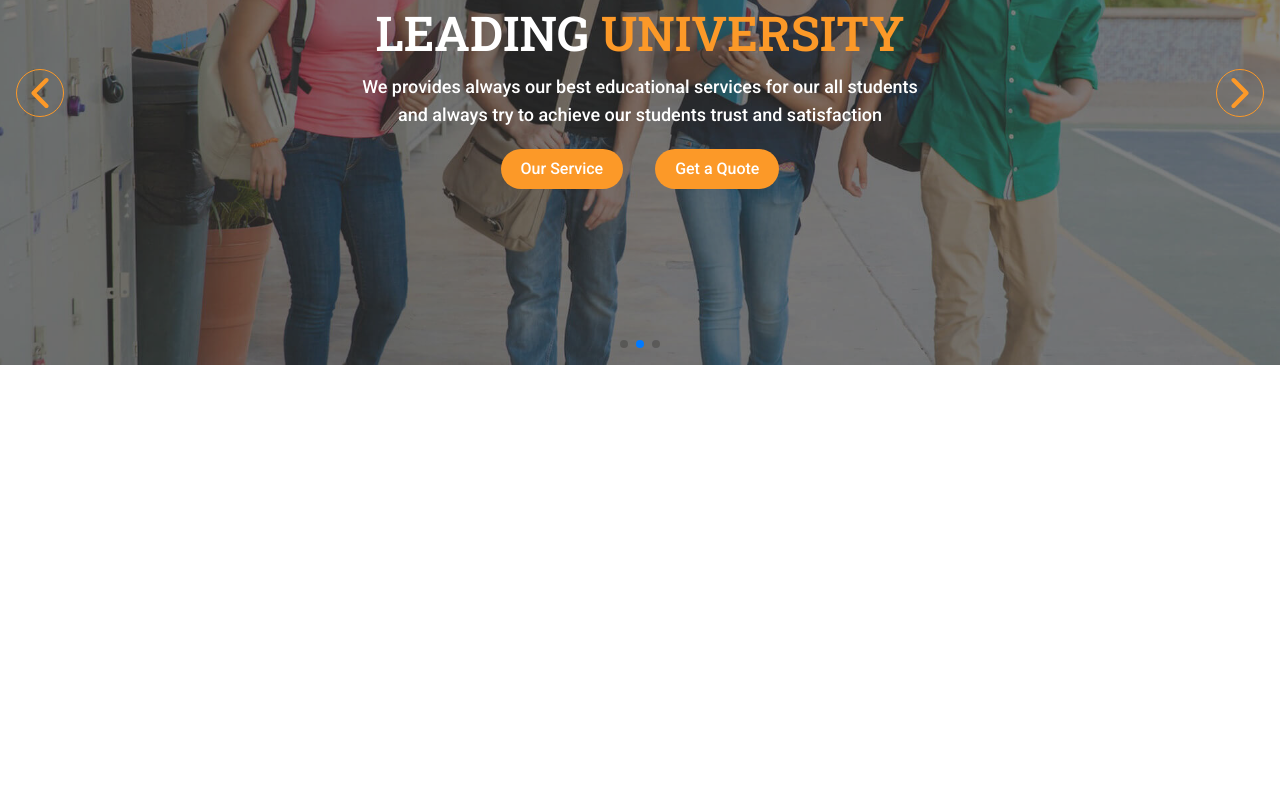
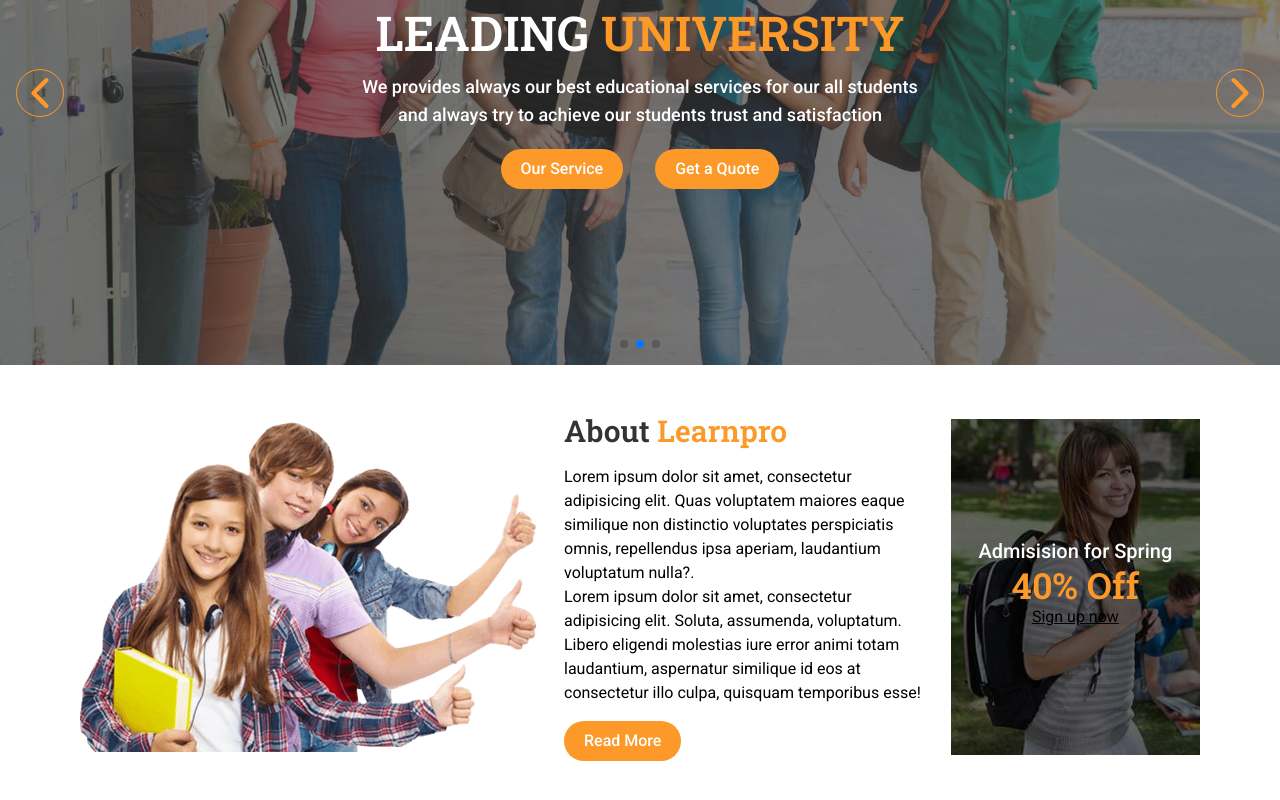
Before and after one commit to mallick-portfolio/learnPR, a React (Create React App) app in the folder client/: page /home in a window 1280 px wide. Shown: the part 268-1068 px from the top of the page. Before the commit the page ends 800 px from the top, so only its background shows below. Built offline with nearby package versions, Linux system fonts and the light colour scheme.

Commit message:
added home about

```diff
--- /dev/null
+++ b/client/src/components/About/About.jsx
@@ -0,0 +1,40 @@
+import React from "react";
+import about from "../../assets/images/about.png";
+import about1 from "../../assets/images/about2.jpg";
+import CommonBtn from "../Shared/CommonBtn.jsx";
+import Title from "../Shared/Title.jsx";
+const About = () => {
+  return (
+    <div className="container py-12 flex flex-col lg:flex-row gap-6 justify-between items-center">
+      <img className="" src={about} alt="" />
+      <div className="px-4 sm:px-8 lg:px-0">
+        <Title firstTitle={"About"} secondTitle={"Learnpro"} />
+        <p className="py-4">
+          Lorem ipsum dolor sit amet, consectetur adipisicing elit. Quas
+          voluptatem maiores eaque similique non distinctio voluptates
+          perspiciatis omnis, repellendus ipsa aperiam, laudantium voluptatum
+          nulla?. <br />
+          Lorem ipsum dolor sit amet, consectetur adipisicing elit. Soluta,
+          assumenda, voluptatum. Libero eligendi molestias iure error animi
+          totam laudantium, aspernatur similique id eos at consectetur illo
+          culpa, quisquam temporibus esse!
+        </p>
+        <CommonBtn title={"Read More"} />
+      </div>
+      <div className="relative after:absolute after:top-0 after:bottom-0 after:right-0  after:left-0 after:bg-aboutuBg w-2/3 lg:w-full">
+        <img className="w-full" src={about1} alt="" />
+        <div className="absolute w-full z-30 top-1/2 left-1/2 -translate-x-1/2 flex items-center flex-col -translate-y-1/2">
+          <h4 className="text-base sm:text-lg md:text-xl font-medium text-white">
+            Admisision for Spring
+          </h4>
+          <h3 className="text-xl md:text-3xl lg:text-4xl font-semibold font-robotoS text-primary">
+            40% Off
+          </h3>
+          <button className="underline pb-2 text-base">Sign up now</button>
+        </div>
+      </div>
+    </div>
+  );
+};
+
+export default About;
--- a/client/src/components/Banner/Banner.jsx
+++ b/client/src/components/Banner/Banner.jsx
@@ -8,6 +8,7 @@ import { IoIosArrowBack, IoIosArrowForward } from "react-icons/io";
 import banner1 from "../../assets/images/banner1.jpg";
 import banner2 from "../../assets/images/banner2.jpg";
 import banner3 from "../../assets/images/banner3.jpg";
+import CommonBtn from "../Shared/CommonBtn.jsx";
 
 const Banner = () => {
   const items = [
@@ -64,8 +65,8 @@ const Banner = () => {
                   and satisfaction
                 </h2>
                 <div className="banner-btn-flex">
-                  <button className="banner-btn">Our Service</button>
-                  <button className="banner-btn">Get a Quote</button>
+                  <CommonBtn title={"Our Service"} />
+                  <CommonBtn title={"Get a Quote"} />
                 </div>
               </div>
             </div>
--- /dev/null
+++ b/client/src/components/Shared/CommonBtn.jsx
@@ -0,0 +1,7 @@
+import React from "react";
+
+const CommonBtn = ({ title }) => {
+  return <button className="common-btn">{title}</button>;
+};
+
+export default CommonBtn;
--- /dev/null
+++ b/client/src/components/Shared/Title.jsx
@@ -0,0 +1,14 @@
+import React from "react";
+
+const Title = ({ firstTitle, secondTitle }) => {
+  return (
+    <div>
+      <h1 className="text-3xl font-semibold font-robotoS">
+        <span className="text-secondary">{firstTitle}</span>{" "}
+        <span className="text-primary">{secondTitle}</span>
+      </h1>
+    </div>
+  );
+};
+
+export default Title;
--- a/client/src/components/index.js
+++ b/client/src/components/index.js
@@ -1,2 +1,3 @@
 export { default as Header } from "./Header/Header.jsx";
 export { default as Banner } from "./Banner/Banner.jsx";
+export { default as About } from "./About/About.jsx";
--- a/client/src/index.css
+++ b/client/src/index.css
@@ -50,7 +50,7 @@ code {
   .banner-btn-flex {
     @apply flex items-center justify-center mt-5 gap-8
   }
-  .banner-btn {
+  .common-btn {
     @apply bg-primary px-2 lg:px-5 py-1 lg:py-2 rounded-full font-medium lg:text-base text-white
   }
   .slider-arrow {
--- a/client/src/pages/Home/Home.jsx
+++ b/client/src/pages/Home/Home.jsx
@@ -1,10 +1,11 @@
 import React from "react";
-import { Banner } from "../../components/index.js";
+import { Banner, About } from "../../components/index.js";
 
 const Home = () => {
   return (
     <div>
       <Banner />
+      <About />
     </div>
   );
 };
--- a/client/tailwind.config.js
+++ b/client/tailwind.config.js
@@ -19,6 +19,7 @@ module.exports = {
         pink: "#ff49db",
         orange: "#ff7849",
         bannerColor: "rgba(85, 85, 84, .4)",
+        aboutuBg: "rgba(0, 0, 0, .6)",
       },
       fontFamily: {
         robotoS: ["Roboto Slab", "serif"],
```
Also changed, not shown: client/src/assets/images/about.png (added), client/src/assets/images/about2.jpg (added).
